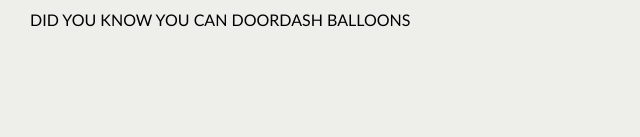
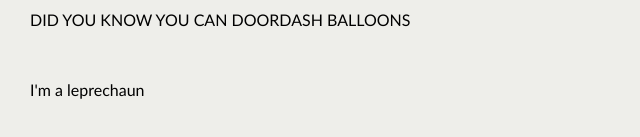
Before and after one commit to olivejeng/Alexisbday, a plain HTML site: page photos&quotes.html in a window 1280 px wide. Shown: the part 4249-4386 px from the top of the page, without its empty margins (0-640 px from the left). Before the commit the page ends 4319 px from the top, so only its background shows below. Drawn offline with Linux system fonts and the light colour scheme.

Commit message:
add quote

```diff
--- a/photos&quotes.html
+++ b/photos&quotes.html
@@ -103,5 +103,6 @@
         <ol>Finley isn't vegan right</ol>
         <ol>Ding dong</ol>
         <ol>DID YOU KNOW YOU CAN DOORDASH BALLOONS</ol>
+        <ol>I'm a leprechaun</ol>
 </body>
 </html>
```
